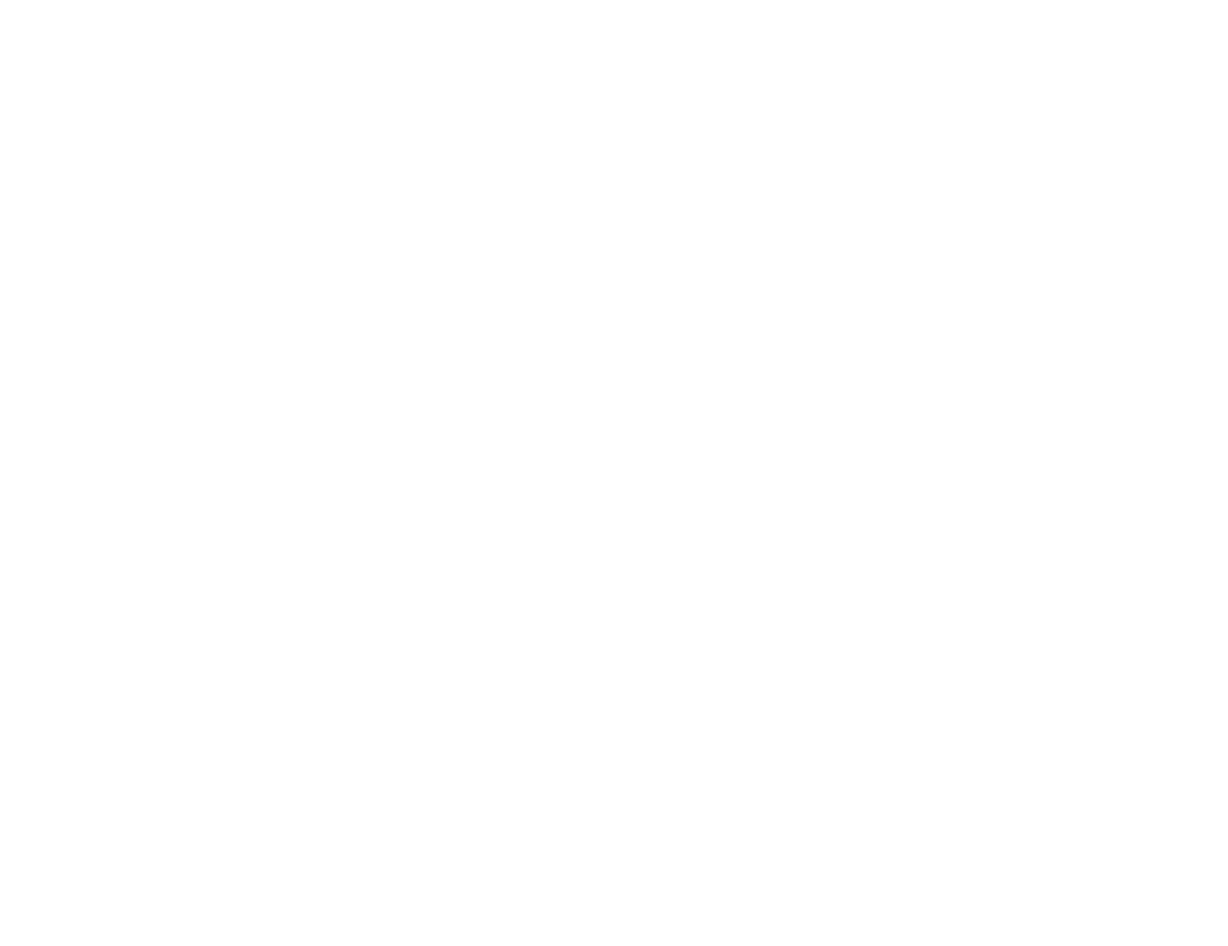
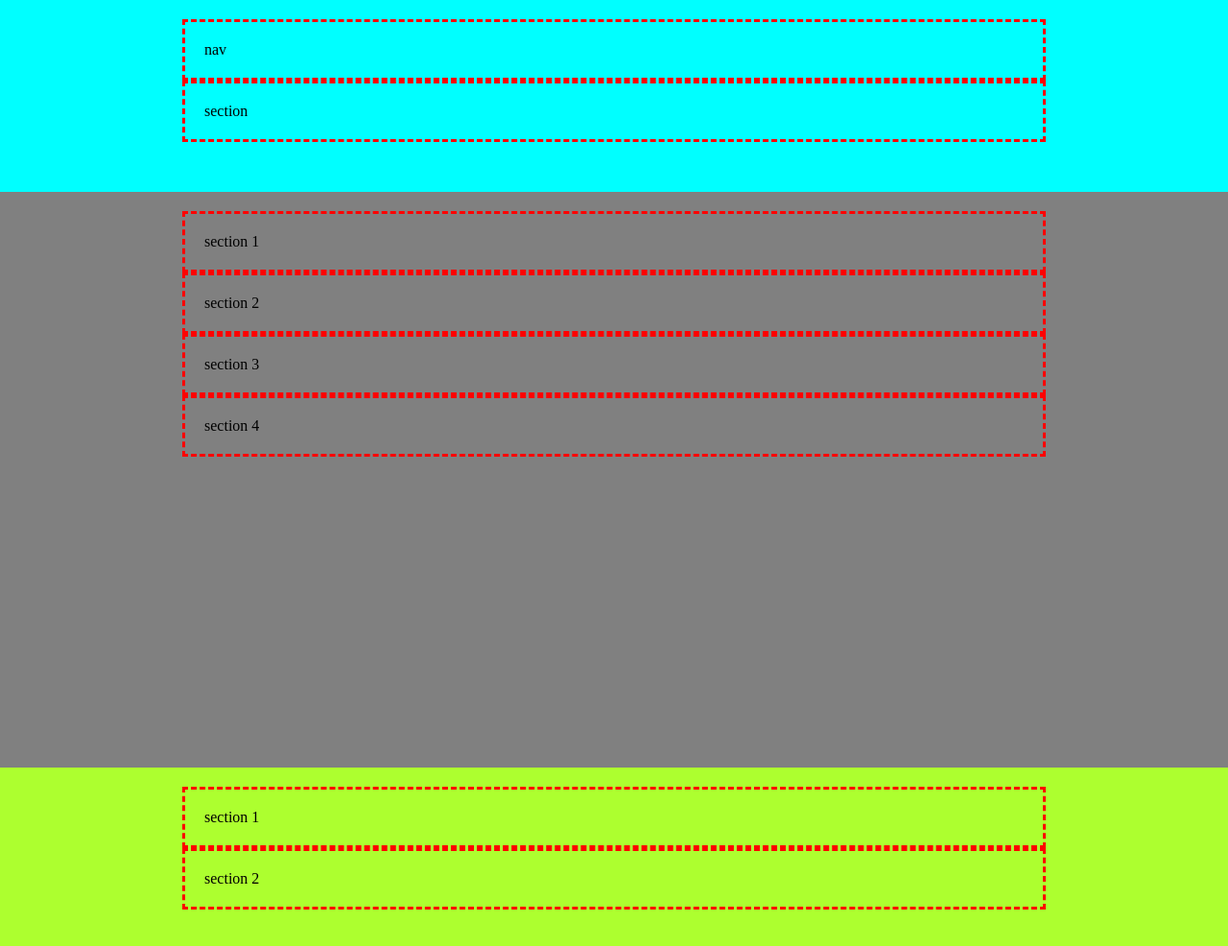
Before and after one commit to FedeAle1525/htmlcss-struttura-discord, a plain HTML site: page index.html in a window 1280 px wide. Shown: the whole page at 96% size. Before the commit the page ends 800 px from the top, so only its background shows below. Drawn offline with Linux system fonts and the light colour scheme.

Commit message:
FEAT container + STYLE CSS debug to structure

```diff
--- a/css/style.css
+++ b/css/style.css
@@ -9,6 +9,29 @@ img{
 }
 
 .container{
-    max-width: 900;
+    max-width: 900px;
     margin: 0 auto;
 }
+
+.debug .container{
+    border: 3px dashed red;
+    padding: 20px;
+}
+
+.debug header{
+    min-height: 200px;
+    background-color: aqua;
+    padding: 20px;
+}
+
+.debug main{
+    min-height: 600px;
+    background-color: gray;
+    padding: 20px;
+}
+
+.debug footer{
+    min-height: 300px;
+    background-color: greenyellow;
+    padding: 20px;
+}
--- a/index.html
+++ b/index.html
@@ -4,36 +4,68 @@
     <meta charset="UTF-8">
     <meta http-equiv="X-UA-Compatible" content="IE=edge">
     <meta name="viewport" content="width=device-width, initial-scale=1.0">
-    <link rel="stylesheet" href="css/style.css">
+    <link rel="stylesheet" href="./css/style.css">
     <title>Discord</title>
 </head>
-<body>
+<body class="debug">
 
     <header>
 
-        <nav></nav>
+        <nav>
+            <div class="container">
+                nav
+            </div>
+        </nav>
 
-        <section></section>
+        <section>
+            <div class="container">
+                section
+            </div>
+        </section>
 
     </header>
 
     <main>
 
-        <section></section>
+        <section>
+            <div class="container">
+                section 1
+            </div>
+        </section>
 
-        <section></section>
+        <section>
+            <div class="container">
+                section 2
+            </div>
+        </section>
 
-        <section></section>
+        <section>
+            <div class="container">
+                section 3
+            </div>
+        </section>
 
-        <section></section>
+        <section>
+            <div class="container">
+                section 4
+            </div>
+        </section>
 
     </main>
 
     <footer>
 
-        <section></section>
+        <section>
+            <div class="container">
+                section 1
+            </div>
+        </section>
 
-        <section></section>
+        <section>
+            <div class="container">
+                section 2
+            </div>
+        </section>
 
     </footer>
 
```
